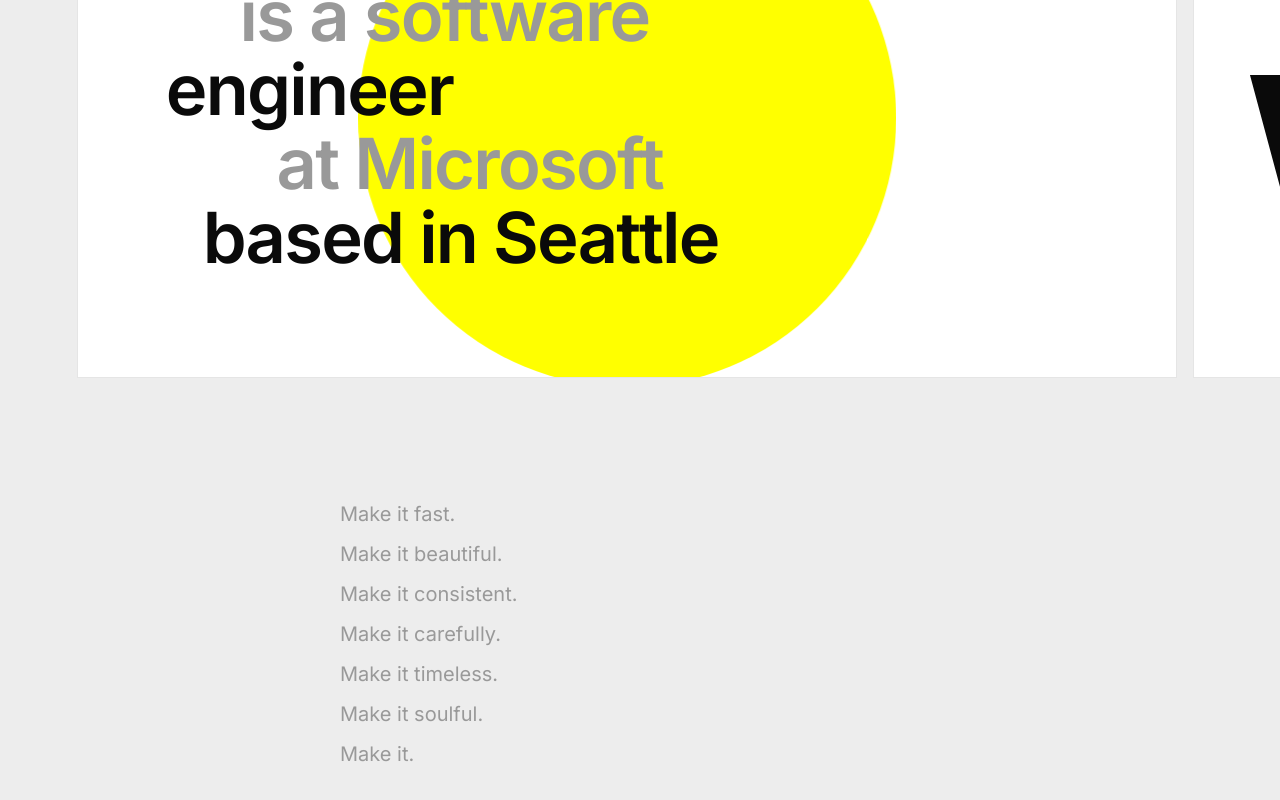
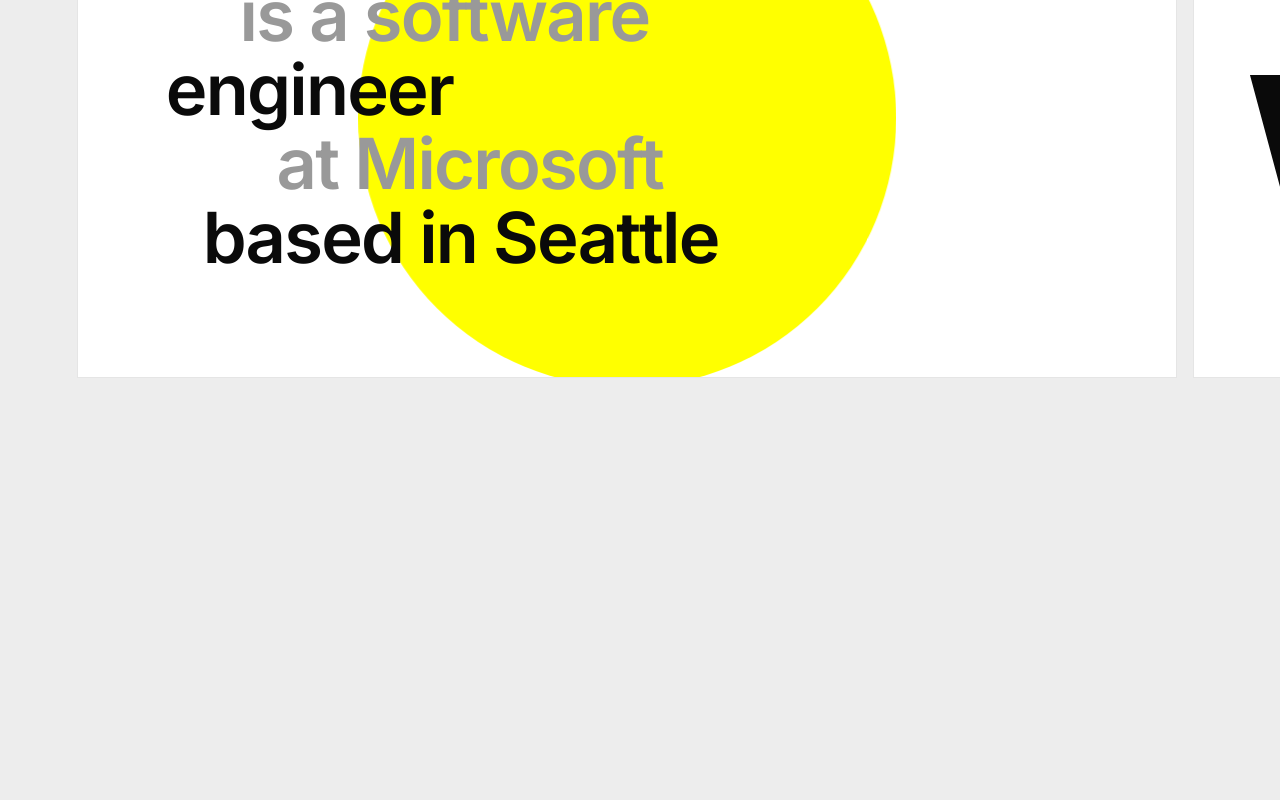
Before and after one commit to weiwenlan/weiwenlan.com, a Next.js app: page / in a window 1280 px wide. Shown: the part 278-1078 px from the top of the page. After the commit the page ends 800 px from the top, so only its background shows below. Built offline with nearby package versions, Linux system fonts and the light colour scheme.

Commit message:
chore: remove Manifesto block

```diff
--- a/src/components/HomeClient.tsx
+++ b/src/components/HomeClient.tsx
@@ -7,7 +7,6 @@
 import ColorBlockCard from "@/components/ColorBlockCard";
 import HandwrittenCard from "@/components/HandwrittenCard";
 import PixelCard from "@/components/PixelCard";
-import Manifesto from "@/components/Manifesto";
 import ScrollIndicator from "@/components/ScrollIndicator";
 
 const TOTAL_CARDS = 6;
@@ -27,8 +26,6 @@
           <HandwrittenCard caption="Field Notes" text="Wenlan's Field Notes" index={4} />
           <PixelCard caption="Things I Like" index={5} />
         </HorizontalScroller>
-
-        <Manifesto />
       </div>
     </main>
   );
--- a/src/components/Manifesto.tsx
+++ /dev/null
@@ -1,28 +0,0 @@
-import React from "react";
-
-export default function Manifesto() {
-  const lines = [
-    "Make it fast.",
-    "Make it beautiful.",
-    "Make it consistent.",
-    "Make it carefully.",
-    "Make it timeless.",
-    "Make it soulful.",
-    "Make it.",
-  ];
-
-  return (
-    <section className="w-full pt-[80px] pb-[120px] px-[var(--page-padding)] flex justify-center">
-      <div className="w-full max-w-[600px] flex flex-col gap-2">
-        {lines.map((line, index) => (
-          <span
-            key={index}
-            className="text-[20px] leading-[1.6] text-[var(--text-muted)]"
-          >
-            {line}
-          </span>
-        ))}
-      </div>
-    </section>
-  );
-}
```
